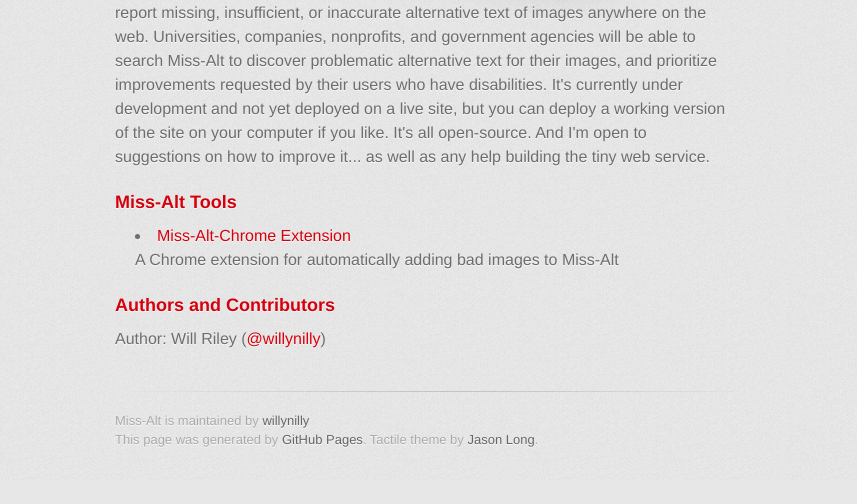
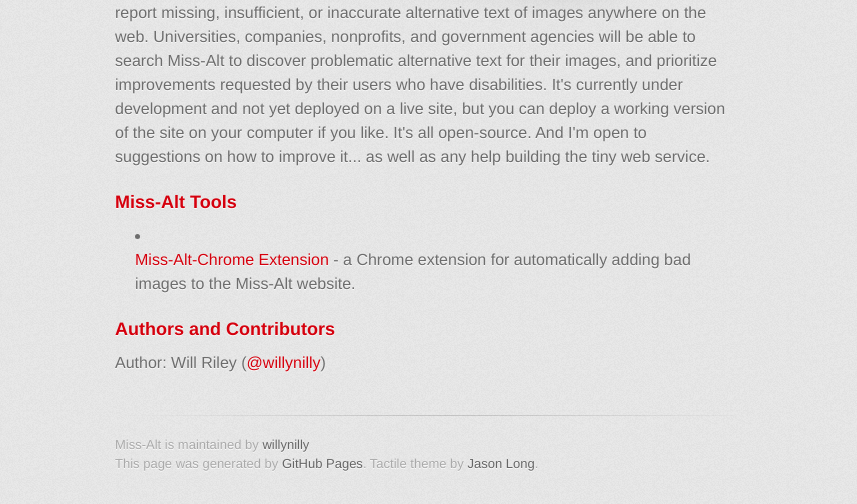
Before and after one commit to willynilly/miss-alt, a plain HTML site: page index.html in a window 1280 px wide. Shown: the part 598-1102 px from the top of the page, without its empty margins (215-1072 px from the left). Before the commit the page ends 1078 px from the top, so only its background shows below. Drawn offline with nearby package versions, Linux system fonts and the light colour scheme; a web font is replaced by a local one.

Commit message:
Fixed tools link.

```diff
--- a/index.html
+++ b/index.html
@@ -118,8 +118,7 @@
 
 <h3>
 <a name="miss-alt-tools" class="anchor" href="#miss-alt-tools"><span class="octicon octicon-link"></span></a>Miss-Alt Tools</h3><ul>
-<li><a href="https://github.com/willynilly/miss-alt-chrome/">Miss-Alt-Chrome Extension</a>
-  <p>A Chrome extension for automatically adding bad images to Miss-Alt</p>
+<li><p><a href="https://github.com/willynilly/miss-alt-chrome/">Miss-Alt-Chrome Extension</a> - a Chrome extension for automatically adding bad images to the Miss-Alt website.</p>
 </li>
 </ul>
 
```
